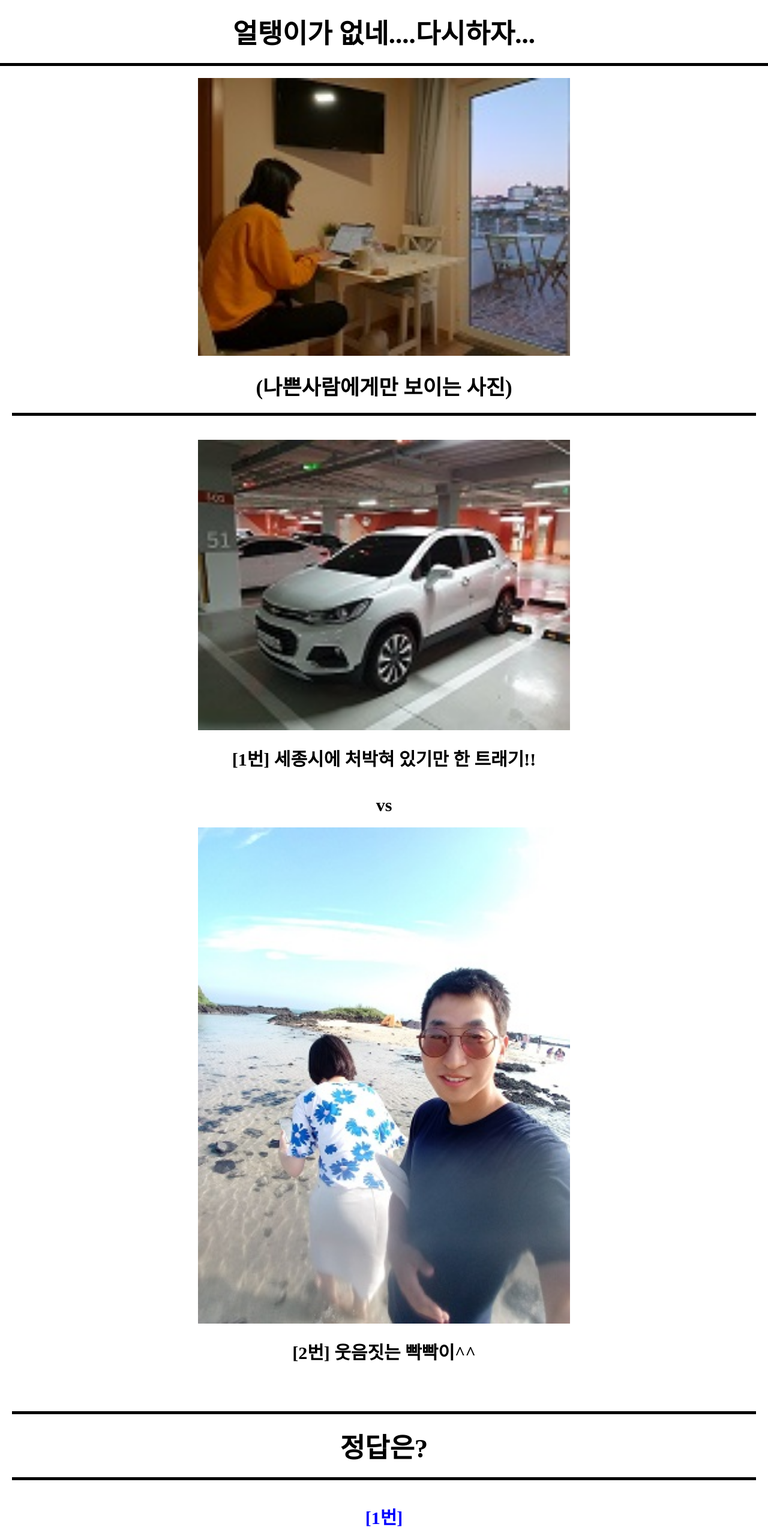
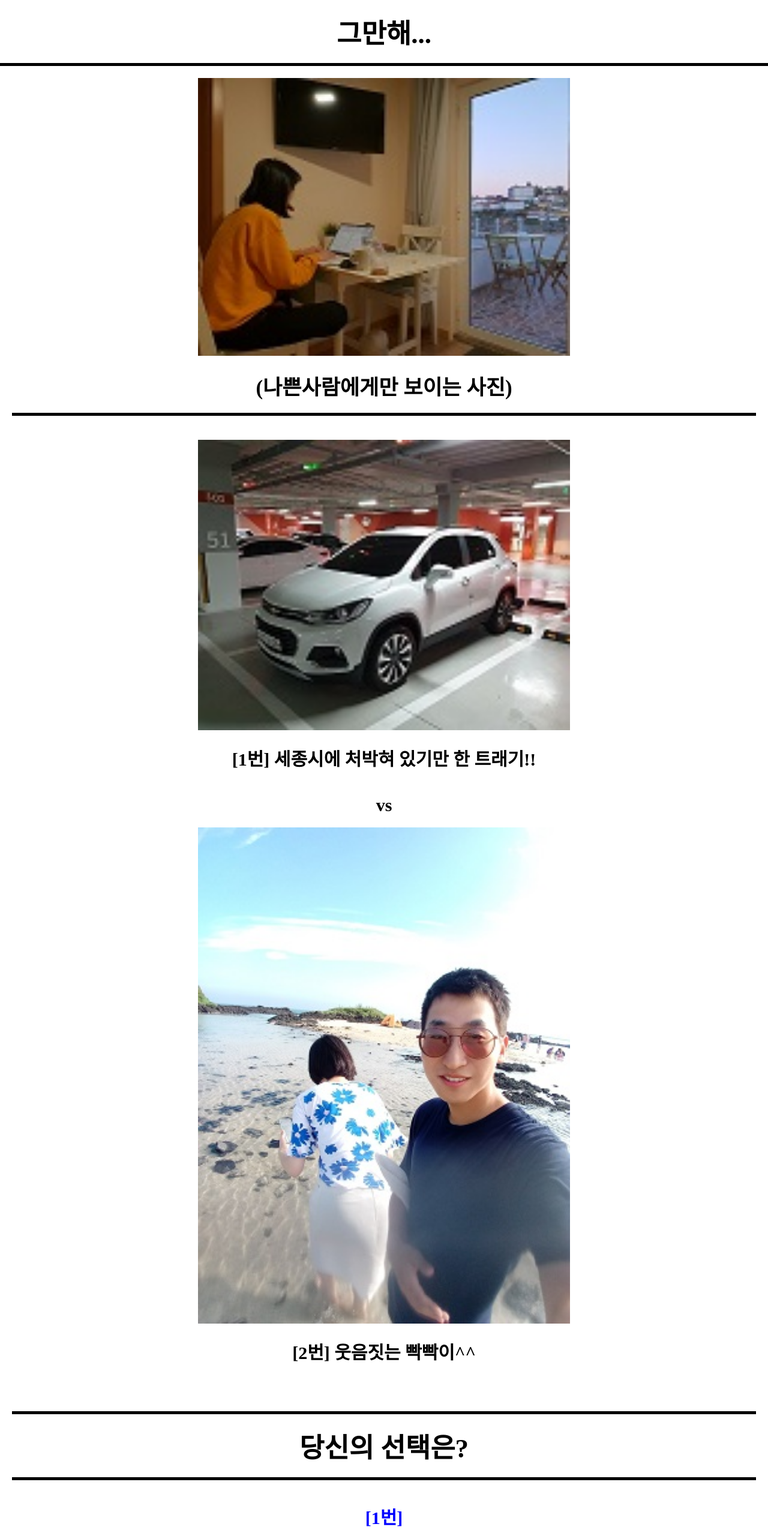
Before and after one commit to daeguboy90/yongminson1, a plain HTML site: page wrong3.html in a window 1280 px wide. Shown: the top 2560 px of the page at 60% size. Drawn offline with Linux system fonts and the light colour scheme.

Commit message:
Add files via upload

```diff
--- a/wrong3.html
+++ b/wrong3.html
@@ -6,7 +6,7 @@
     <link rel="stylesheet" href="style.css">
   </head>
   <body>
-    <h1> 얼탱이가 없네....다시하자...</h1>
+    <h1> 그만해...</h1>
 
     <div id=wrong>
       <img src="노동.jpg" width=50%><br>
@@ -20,7 +20,7 @@
       <img src="빡빡이.jpg" width=50%><br>
       <h2>[2번] 웃음짓는 빡빡이^^</h2><br>
       <h1></h1>
-      <h1> 정답은?</h1><br>
+      <h1> 당신의 선택은?</h1><br>
       <a href="wrong3.html"><h2><font color= 'blue'>[1번]</font></h2></a>
       <a href="right3.html"><h2><font color= 'blue'>[2번]</font></h2></a>
     </div>
```
